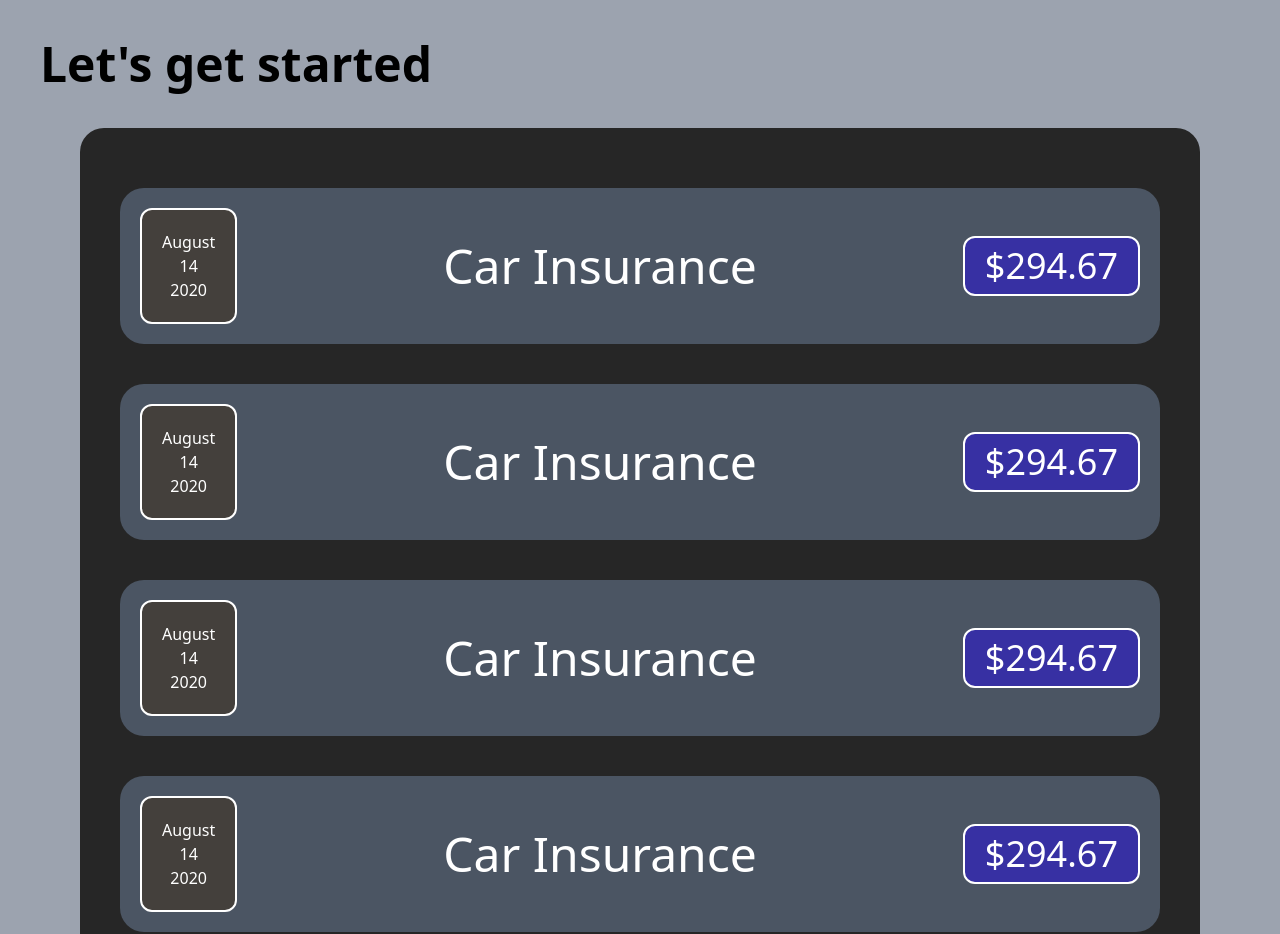
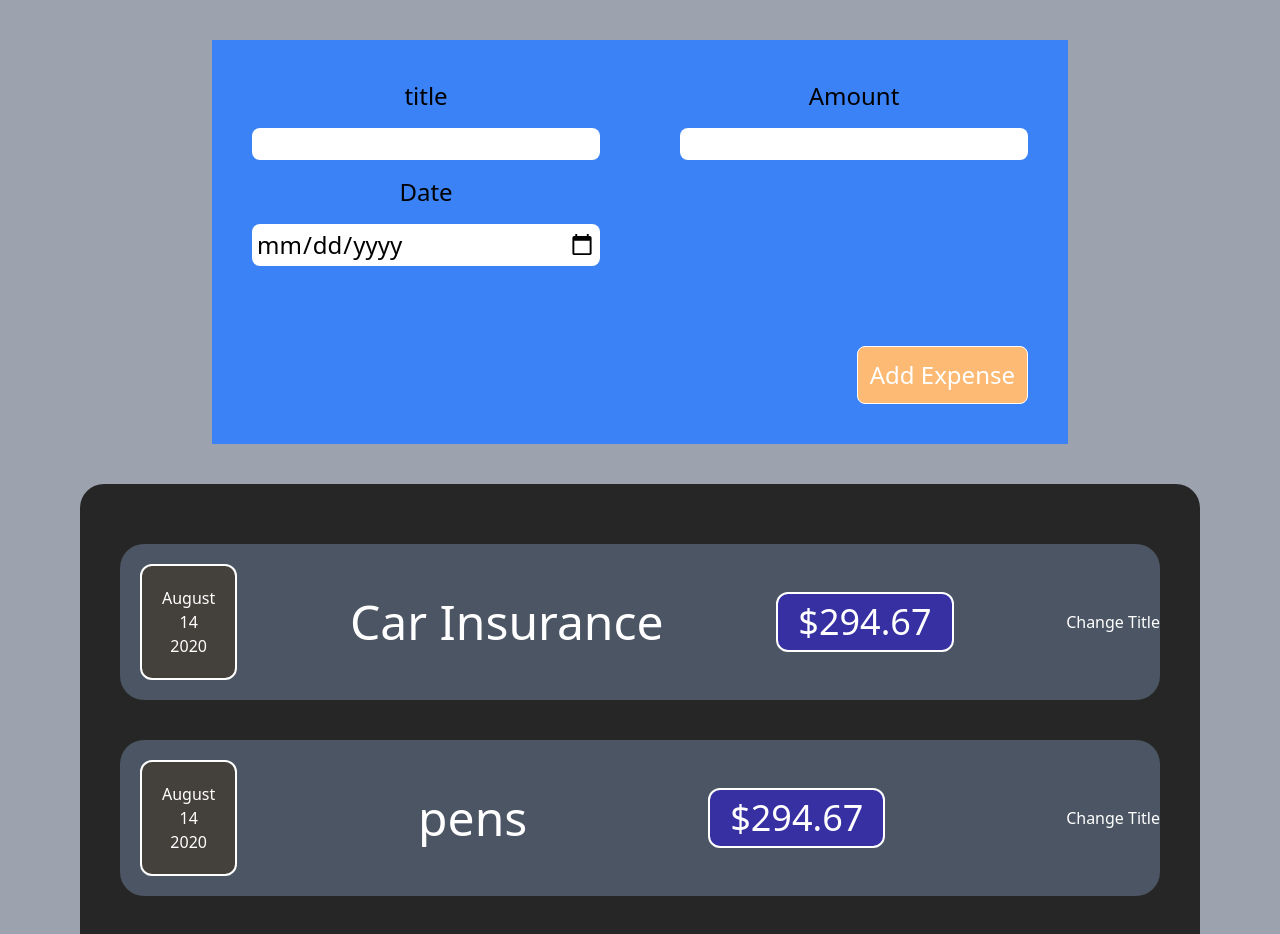
Before and after one commit to Nim759/calander, a React (Create React App) app: page / in a window 1280 px wide. Shown: the top 934 px of the page. Built offline with nearby package versions, Linux system fonts and the light colour scheme.

Commit message:
created form

```diff
--- a/src/App.js
+++ b/src/App.js
@@ -1,4 +1,5 @@
 import Expenses from "./components/Expenses";
+import NewExpense from "./components/NewExpense";
 
 function App() {
   const expenses = [
@@ -10,19 +11,19 @@ function App() {
     },
     {
       id: "e2",
-      title: "Car Insurance",
+      title: "pens",
       amount: 294.67,
       date: new Date(2020, 7, 14),
     },
     {
-      id: "e2",
-      title: "Car Insurance",
+      id: "e3",
+      title: "pencils",
       amount: 294.67,
       date: new Date(2020, 7, 14),
     },
     {
-      id: "e2",
-      title: "Car Insurance",
+      id: "e4",
+      title: "books",
       amount: 294.67,
       date: new Date(2020, 7, 14),
     },
@@ -30,7 +31,7 @@ function App() {
 
   return (
     <div className=" bg-gray-400 p-10">
-      <h2 className="font-bold text-5xl">Let's get started</h2>
+      <NewExpense/>
       <Expenses items={expenses} />
     </div>
   );
--- /dev/null
+++ b/src/components/ExpenseForm.js
@@ -0,0 +1,57 @@
+import React from "react";
+import { useState } from "react";
+
+const ExpenseForm = () => {
+    // const [enteredTitle ,setEnteredTitle] = useState('');
+    // const [enteredAmount,setEnteredAmount] = useState('');
+    // const [enterDate ,setEnteredDate] = useState('');
+
+    const [userInput,setUserInput] = useState({
+        enteredTitle:'',
+        enteredAmount:'',
+        enterDate:''
+    })
+
+    const titleChangeHandler = (event) => {
+            setUserInput({...userInput.target.value})
+    }
+
+    const amountChangeHandler = (event) => {
+        setEnteredAmount(event.target.value)
+    }
+    const dateChangeHandler = (event) => {
+        setEnteredDate(event.target.value)
+    }
+
+
+
+  return (
+    <form className="bg-blue-500 text-2xl">
+      <div className="">
+        <div className="flex my-10">
+          <div className="flex-col flex mx-10 gap-4">
+            <label className="text-center">title</label>
+            <input type="text" className="rounded-lg" onChange={titleChangeHandler}/>
+            <label className="text-center"  onChange={dateChangeHandler}>Date</label>
+          <input type="date" min="2023.01.01" max="2024.01.01"  className="p-1 rounded-lg"/>
+          </div>
+          <div className="flex flex-col mx-10 gap-4">
+            <label className="text-center">Amount</label>
+            <input
+              type="number"
+              min="0.01"
+              step="0.01"
+              className="rounded-lg"
+              onChange={amountChangeHandler}
+            />
+          </div>
+        </div>
+      </div>
+      <div className="flex justify-end">
+        <button type="submit" className="m-10 border p-3 bg-orange-300 rounded-lg text-white border-white" >Add Expense</button>
+      </div>
+    </form>
+  );
+};
+
+export default ExpenseForm;
--- a/src/components/ExpenseItem.js
+++ b/src/components/ExpenseItem.js
@@ -1,22 +1,28 @@
-import React from 'react'
-import ExpenseDate from './ExpenseDate'
-import Card from './Card'
+import React from "react";
+import ExpenseDate from "./ExpenseDate";
+import Card from "./Card";
+import { useState } from "react";
 
 const ExpenseItem = (props) => {
+  const [title, setTitle] = useState(props.title.title);
 
-
+  const clickHandler = () => {
+    setTitle("Updated");
+    console.log("clicked");
+  };
 
   return (
+    <Card>
+      <div className="m-10 bg-gray-600 text-white flex justify-between items-center rounded-3xl">
+        <ExpenseDate date={props.title.date} />
+        <h2 className="text-5xl">{title}</h2>
+        <p className="bg-indigo-800 border-white border-2 m-5 px-5 py-2 text-4xl rounded-xl">
+          ${props.title.amount}
+        </p>
+        <button onClick={clickHandler}>Change Title</button>
+      </div>
+    </Card>
+  );
+};
 
-        <Card>
-             <div className='m-10 bg-gray-600 text-white flex justify-between items-center rounded-3xl'>
-        <ExpenseDate date={props.title.date}/>
-        <h2 className='text-5xl'>{props.title.title}</h2>
-        <p className='bg-indigo-800 border-white border-2 m-5 px-5 py-2 text-4xl rounded-xl'>${props.title.amount}</p>
-        </div>
-        </Card>
-
-  )
-}
-
-export default ExpenseItem
+export default ExpenseItem;
--- /dev/null
+++ b/src/components/NewExpense.js
@@ -0,0 +1,12 @@
+import React from 'react'
+import ExpenseForm from './ExpenseForm'
+
+const NewExpense = () => {
+  return (
+    <div className='flex justify-center items-center'>
+       <ExpenseForm/>
+    </div>
+  )
+}
+
+export default NewExpense
```
